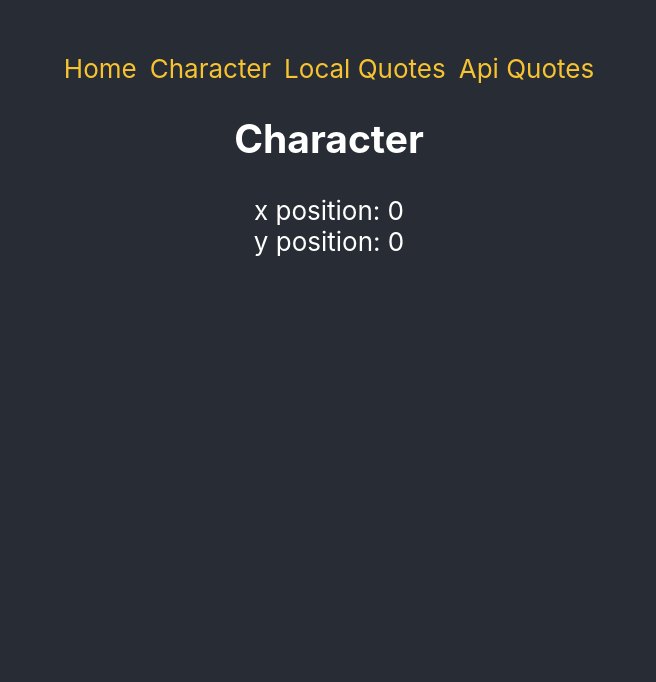
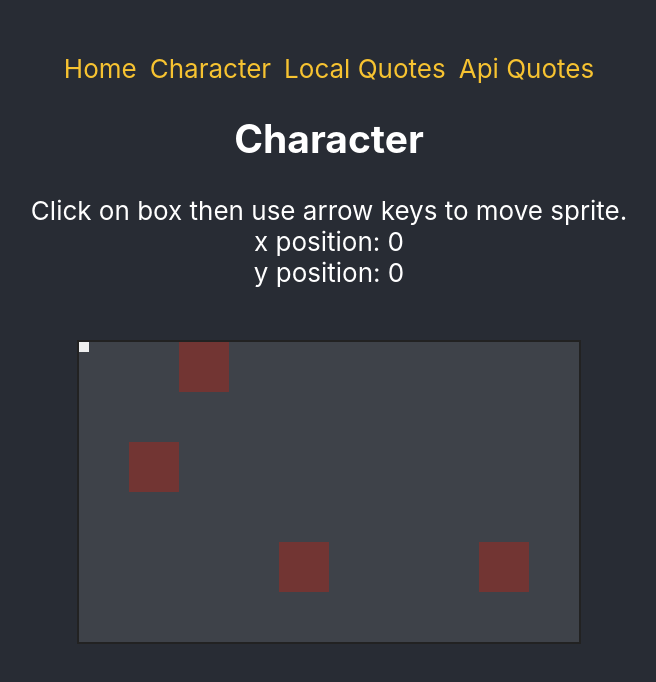
Before and after one commit to doohinkus/react-redux-basics, a React (Create React App) app: page /character in a window 1280 px wide. Shown: the top 682 px of the page, without its empty margins (311-967 px from the left). Built offline with nearby package versions, Linux system fonts and the light colour scheme.

Commit message:
add game basics

```diff
--- a/src/containers/Character.js
+++ b/src/containers/Character.js
@@ -4,44 +4,126 @@ import { moveSprite } from '../ducks/characterDuck';
 
 
 function Character({ x_position, y_position, moveSprite, setDirection }){
-  function moveCharacter(direction){
-    const width = 10;
+  // 50px
+  const map = [
+    [0,0,1,0,0,0,0,0,0,0],
+    [0,0,0,0,0,0,0,0,0,0],
+    [0,1,0,0,0,0,0,0,0,0],
+    [0,0,0,0,0,0,0,0,0,0],
+    [0,0,0,0,1,0,0,0,1,0],
+    [0,0,0,0,0,0,0,0,0,0],
+  ];
+
+  function moveCharacter(keyCode){
+    let direction = null;
+    const sprite = 10;
+    const height = 300;
+    const width = 500;
+    switch (keyCode){
+      case 38:
+        direction = "UP"
+        break
+      case 40:
+        direction =  "DOWN"
+        break
+      case 37:
+        direction = "LEFT"
+        break
+      case 39:
+       direction ="RIGHT"
+       break;
+      }
     switch(direction){
       case ("UP"):
-        moveSprite({ x_position, y_position: y_position - width })
+        if (y_position !== 0){
+          moveSprite({ x_position, y_position: y_position - sprite })
+        }
         break;
       case ("DOWN"):
-        moveSprite({ x_position, y_position: y_position + width })
+        if (y_position !== height - sprite){
+          moveSprite({ x_position, y_position: y_position + sprite })
+        }
         break;
       case ("LEFT"):
-        moveSprite({ x_position: x_position - width, y_position })
+        if (x_position !== 0){
+          moveSprite({ x_position: x_position - sprite, y_position })
+        }
         break;
       case ("RIGHT"):
-        moveSprite({ x_position: x_position + width, y_position })
+        if (x_position !== width - sprite){
+          moveSprite({ x_position: x_position + sprite, y_position })
+        }
         break;
       default:
         return null
     }
+
+
   }
-  function setDirection(keyCode){
-    switch (keyCode){
-      case 38:
-        return "UP"
-      case 40:
-        return "DOWN"
-      case 37:
-        return "LEFT"
-      case 39:
-       return "RIGHT"
-      default:
-        return null
-    }
-  }
+
+  // function setDirection(keyCode){
+  //   switch (keyCode){
+  //     case 38:
+  //       return "UP"
+  //     case 40:
+  //       return "DOWN"
+  //     case 37:
+  //       return "LEFT"
+  //     case 39:
+  //      return "RIGHT"
+  //     default:
+  //       return null
+  //   }
+  // }
   return (
-    <div tabIndex={0} onKeyDown={e => moveCharacter(setDirection(e.keyCode))}>
+    <div>
       <h2>Character</h2>
+      <p>Click on box then use arrow keys to move sprite.</p>
       <p>x position: {x_position}</p>
       <p>y position: {y_position}</p>
+      <div
+        tabIndex={0}
+        onKeyDown={e => moveCharacter(e.keyCode)}
+        style={
+        {
+          position: "relative",
+          margin: "2em auto",
+          backgroundColor: "rgba(255,255,255,.1)",
+          width: "500px",
+          height: "300px",
+          border: "2px solid #222"
+        }
+      }>
+        <div style={
+          {
+            top: y_position,
+            left: x_position,
+            position: "absolute",
+            backgroundColor: "#efefef",
+            width: "10px",
+            height: "10px"
+          }
+        }/>
+        {map.map((x, xIndex) => {
+          return x.map((y, yIndex) => {
+            return (
+              map[xIndex][yIndex] === 1 ? (<div
+                style={
+                  {
+                    width: "50px",
+                    height: "50px",
+                    backgroundColor: "rgba(234,23,1,.3)",
+                    position: "absolute",
+                    top: xIndex * 50,
+                    left: yIndex * 50
+                  }
+                }
+              />) : null
+
+            )
+          })
+        })}
+      </div>
     </div>
   )
 }
```
